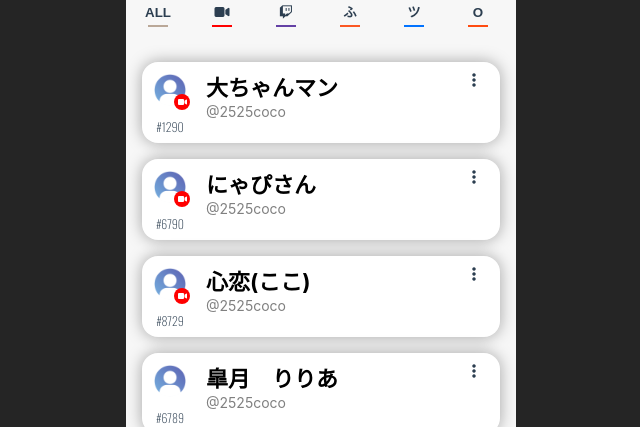
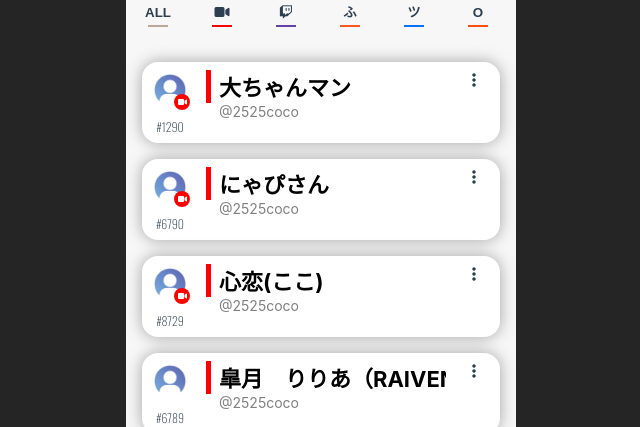
Before and after one commit to simd-float4x4/2525, a Vue app in the folder niconico-researcher/: page / in a window 1280 px wide. Shown: the part 373-800 px from the top of the page, without its empty margins (319-959 px from the left). Built offline with nearby package versions, Linux system fonts and the light colour scheme.

Commit message:
fix: 文字が長いユーザーの追加

```diff
--- a/niconico-researcher/src/App.vue
+++ b/niconico-researcher/src/App.vue
@@ -128,7 +128,7 @@ export default {
                 userId: 5,
                 userHashTag: '#6789',
                 userMetaName: [],
-                userName: '皐月　りりあ',
+                userName: '皐月　りりあ（RAIVEN）',
                 platform: [
                     {
                         platformId: Platform.Services.OpenREC.serviceId,
--- a/niconico-researcher/src/components/CastCell.vue
+++ b/niconico-researcher/src/components/CastCell.vue
@@ -110,6 +110,8 @@ export default {
     font-size: 22px;
     font-weight: bold;
     color: black;
+    border-left: 5px solid red;
+    padding-left: 8px;
 }
 
 .user_id_label {
@@ -117,6 +119,7 @@ export default {
     height: 50%;
     font-size: 14px;
     color: gray;
+    margin-left: 13px;
 }
 
 .cell_config_area {
```
